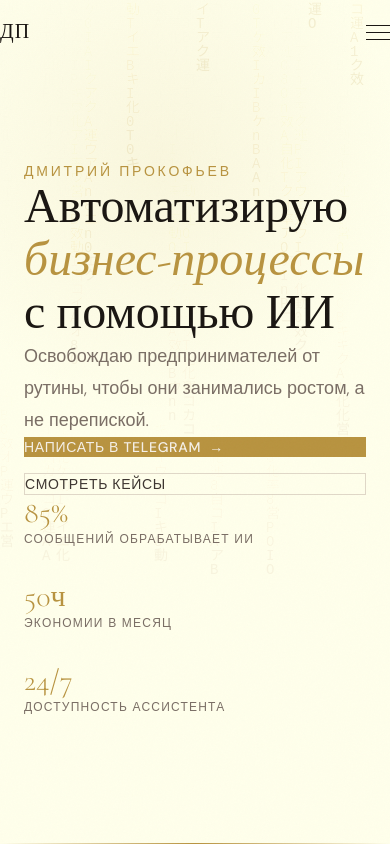
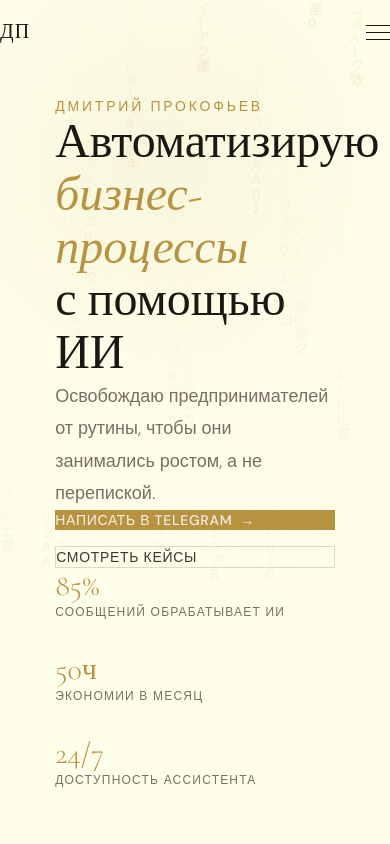
Before and after one commit to dmitrypro07-sketch/portfolio, a Next.js app: page / in a window 390 px wide. Shown: the top 844 px of the page. Built offline with nearby package versions, Linux system fonts and the light colour scheme.

Commit message:
Fix Hero padding on section level

```diff
--- a/components/Hero.tsx
+++ b/components/Hero.tsx
@@ -6,7 +6,7 @@ import MatrixRain from "./MatrixRain";
 export default function Hero() {
   return (
     <section
-      style={{ backgroundColor: "var(--cream)", minHeight: "100vh" }}
+      style={{ backgroundColor: "var(--cream)", minHeight: "100vh", paddingLeft: "clamp(24px, 8vw, 120px)", paddingRight: "clamp(24px, 8vw, 120px)" }}
       className="relative flex flex-col justify-center overflow-hidden"
     >
       {/* Matrix Rain фон */}
```
